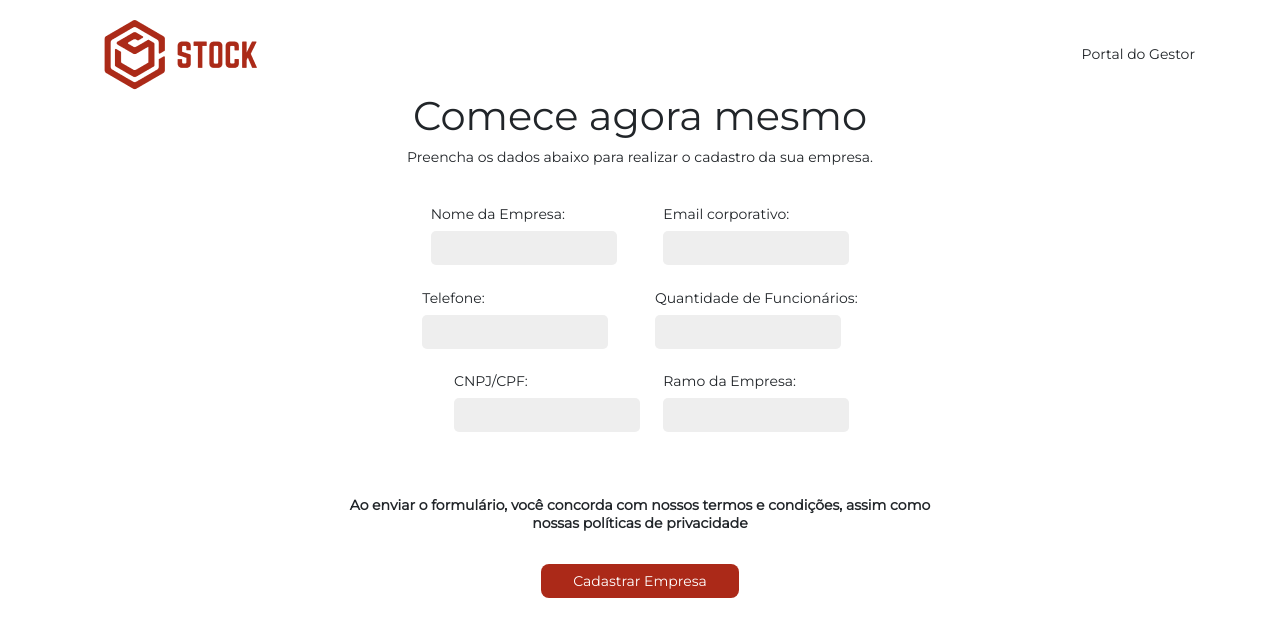
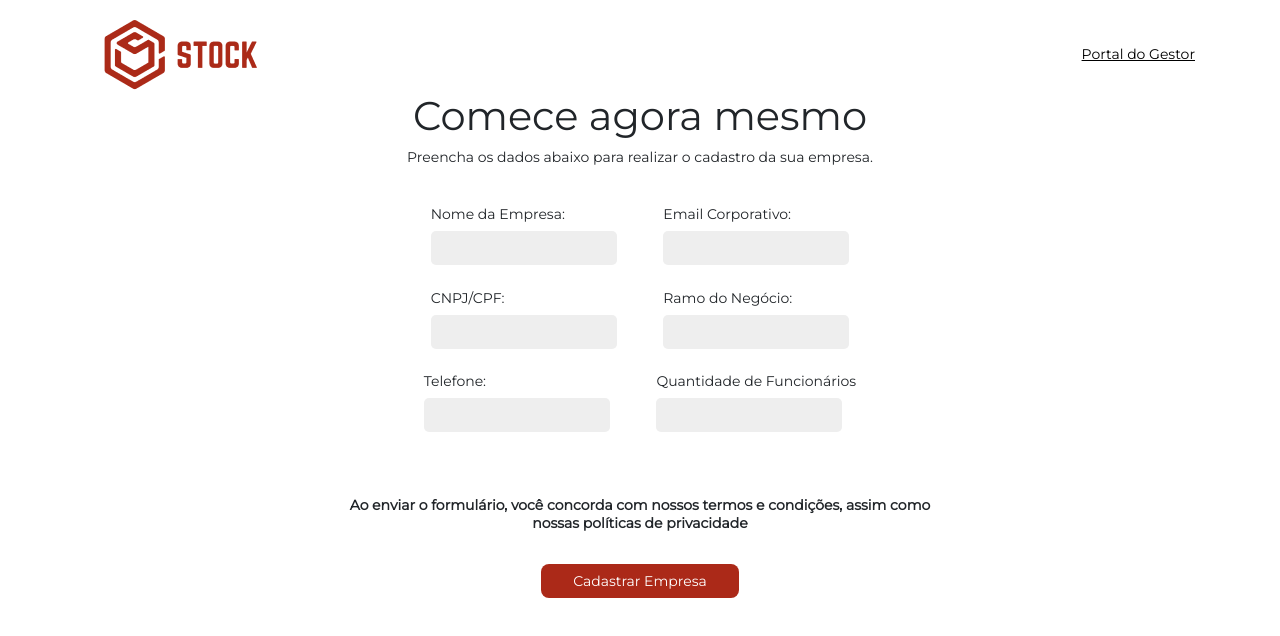
Before and after one commit to UnBArqDsw/2020.1_G12_Stock_Frontend, a React (Create React App) app: page /register/company in a window 1280 px wide. Shown: the top 636 px of the page. Built offline with nearby package versions, Linux system fonts and the light colour scheme.

Commit message:
#176 Send company register form to backend.
Co-authored-by: Micaella <micaella2212@gmail.com>

```diff
--- a/src/Components/FormBlock/index.js
+++ b/src/Components/FormBlock/index.js
@@ -1,17 +1,20 @@
 import React from 'react';
-import './styles.css';
 
 export default function FormBlock(props) {
-
+    console.log(props.onChange1);
+    let {onChange1} = props;
+    let teste = {onChange1};
+    let {onChange2} = props;
+    let teste2 = {onChange2};
     return (
         <div className="info-block">
             <div className="input-area">
-                <label htmlFor="company_name">{props.label1}:</label>
+                <label htmlFor="company_name" onChange={teste}>{props.label1}:</label>
                 <br />
                 <input type={props.typeInput1} />
             </div>
             <div className="input-area">
-                <label htmlFor="document">{props.label2}:</label>
+                <label htmlFor="document" onChange={teste2}>{props.label2}:</label>
                 <br />
                 <input type={props.typeInput2} />
             </div>
--- a/src/Components/FormBlock/styles.css
+++ /dev/null
@@ -1,12 +0,0 @@
-.info-block {
-    display: flex;
-    flex-direction: row;
-    justify-content: center;
-    padding-top: 3%;
-    flex-wrap: wrap;
-  }
-
-.input-area {
-    display: inline-block;
-    padding: 0% 3%
-}
--- a/src/Pages/AuthPages/Login/index.js
+++ b/src/Pages/AuthPages/Login/index.js
@@ -20,7 +20,6 @@ export default function LoginPage() {
     <div className="container">
       <div className="login-header">
         <img src={logo} alt="logo" />
-        <p>Cadastrar Estoque</p>
       </div>
       <div className="login-form">
         <h3>Portal do gestor</h3>
@@ -47,7 +46,7 @@ export default function LoginPage() {
               type={passwordVisible ? 'text' : 'password'}
             />
           </div>
-          <p>Não é cadastrado ainda? Clique aqui</p>
+          <p>Não é cadastrado ainda? <a className="link" href="register/company">Clique aqui</a></p>
           <div className="login-submit">
             <span>esqueci minha senha</span>
             <button type="submit">Entrar</button>
--- a/src/Pages/AuthPages/Login/styles.css
+++ b/src/Pages/AuthPages/Login/styles.css
@@ -49,3 +49,8 @@
   right: 10px;
   top: 6px;
 }
+
+.link {
+  color: black;
+  text-decoration: underline;
+}
--- a/src/Pages/RegisterPages/RegisterCompany/index.js
+++ b/src/Pages/RegisterPages/RegisterCompany/index.js
@@ -1,10 +1,9 @@
-import React, { useState, useContext } from 'react';
+import React, { useState, useContext, useEffect } from 'react';
 import logo from '../../../assets/images/logo-horizontal.png';
 import RegisterService from '../../../Services/RegisterService';
-import FormBlock from '../../../Components/FormBlock'
 import './styles.css';
+import { useHistory } from 'react-router-dom';
 import InputMask from 'react-input-mask';
-import TextField from 'react';
 
 export default function RegisterCompanyPage() {
   const [document, setDocument] = useState('');
@@ -13,11 +12,16 @@ export default function RegisterCompanyPage() {
   const [company_name, setCompanyName] = useState('');
   const [telephone, setTelephone] = useState('');
   const [collaborator_quantity, setCollaboratorQuantity] = useState('');
+  const history = useHistory();
 
-  async function registerCompany() {
+  async function registerCompany(email, document, branch, company_name, telephone, collaborator_quantity) {
     try {
-      await RegisterService.registerCompany(email, document, branch, company_name, telephone, collaborator_quantity);
-
+      const {status} = await RegisterService.registerCompany(email, document, branch, company_name, telephone, collaborator_quantity);
+      console.log(status);
+      if (status == 200) {
+        alert("Empresa cadastrada com sucesso!");
+        history.push('/register/owner');
+      }
     } catch (error) {
       console.log(error.response);
     }
@@ -25,35 +29,55 @@ export default function RegisterCompanyPage() {
 
   const onSubmit = (e) => {
     e.preventDefault();
+    console.log(email, document, branch, company_name, telephone, collaborator_quantity);
     registerCompany(email, document, branch, company_name, telephone, collaborator_quantity);
   };
-
-
-
   return (
     <div className="container">
       <div className="register-company-header">
         <img src={logo} alt="logo" />
-        <div>Portal do Gestor</div>
+        <div><a className="link" href="/login">Portal do Gestor</a></div>
       </div>
       <div className="register-company-form">
         <h1>Comece agora mesmo</h1>
         <p>Preencha os dados abaixo para realizar o cadastro da sua empresa.</p>
         <form onSubmit={onSubmit} >
-          <FormBlock label1="Nome da Empresa" label2="Email corporativo" typeInput1="text" typeInput2="text"/>
-          <FormBlock label1="Telefone" label2="Quantidade de Funcionários" typeInput1="text" typeInput2="text"/>
           <div className="info-block">
             <div className="input-area">
-                <label htmlFor="document">CNPJ/CPF:</label>
+              <label htmlFor="document">Nome da Empresa:</label>
+              <br />
+              <input type="text" onChange={(e) => setCompanyName(e.target.value)} />
+            </div>
+            <div className="input-area">
+              <label htmlFor="branch">Email Corporativo:</label>
+              <br />
+              <input type="text" onChange={(e) => setEmail(e.target.value)} />
+            </div>
+          </div>
+          <div className="info-block">
+            <div className="input-area">
+              <label htmlFor="document">CNPJ/CPF:</label>
+              <br />
+              <input type="text" onChange={(e) => setDocument(e.target.value)} />
+            </div>
+            <div className="input-area">
+                <label htmlFor="document">Ramo do Negócio:</label>
                 <br />
-                <input type="text" />
+                <input type="text" onChange={(e) => setBranch(e.target.value)} />
             </div>
-            <div className="branch">
-                <label htmlFor="document">Ramo da Empresa:</label>
-                <br />
-                <input type="text" />
+          </div>
+          <div className="info-block">
+            <div className="input-area">
+              <label htmlFor="document">Telefone:</label>
+              <br />
+              <input type="text" onChange={(e) => setTelephone(e.target.value)} />
             </div>
-        </div>
+            <div className="input-area">
+              <label htmlFor="branch">Quantidade de Funcionários</label>
+              <br />
+              <input type="text" onChange={(e) => setCollaboratorQuantity(e.target.value)} />
+            </div>
+          </div>
           <div className="register-company-submit">
             <span>Ao enviar o formulário, você concorda com nossos termos e condições, assim como nossas políticas de privacidade</span>
             <button type="submit">Cadastrar Empresa</button>
--- a/src/Pages/RegisterPages/RegisterCompany/styles.css
+++ b/src/Pages/RegisterPages/RegisterCompany/styles.css
@@ -43,5 +43,10 @@
 
 .input-area {
   display: inline-block;
-  padding: 0% 3%
+  padding: 0% 3%;
 }
+
+.link {
+  color: black;
+  text-decoration: underline;
+}
--- a/src/Services/RegisterService.js
+++ b/src/Services/RegisterService.js
@@ -11,9 +11,8 @@ class RegisterService {
         email: email,
         maxQtdCollaborator: collaborator_quantity
       });
-      console.log(response);
+      return response;
     } catch (error) {
-      console.log(error);
       return { error: true, errorData: error };
     }
   }
```
